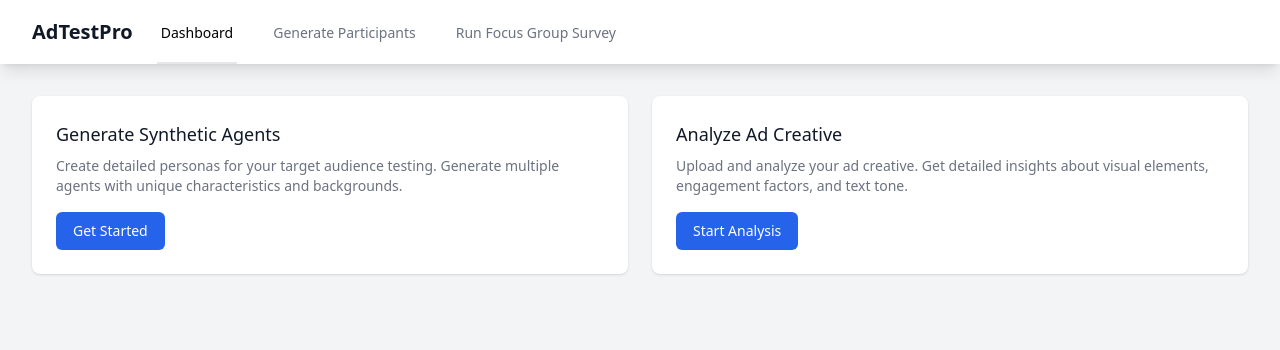
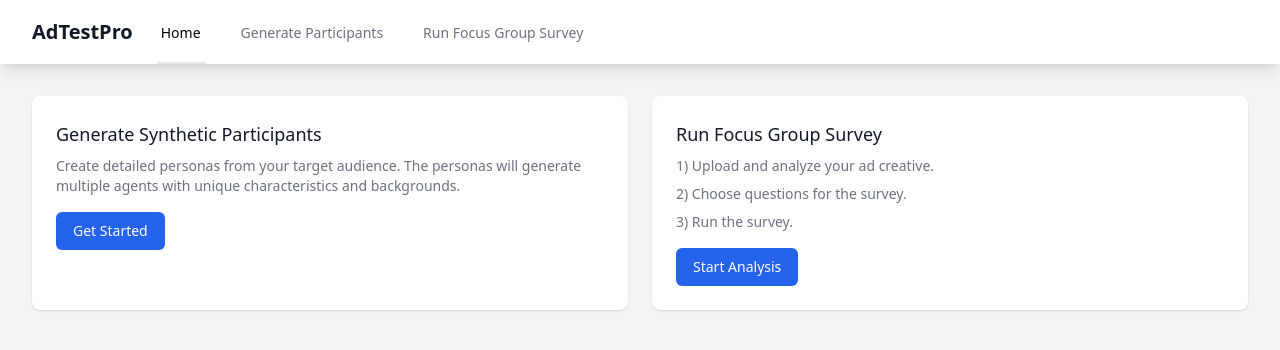
Before and after one commit to AnanyaP-WDW/AdTestPro, a FastAPI app: page / in a window 1280 px wide. Shown: the top 350 px of the page. Run offline with FastAPI, Linux system fonts and the light colour scheme; some libraries are stand-ins or nearby versions.

Commit message:
mod ui home path

```diff
--- a/app/main.py
+++ b/app/main.py
@@ -17,8 +17,8 @@
 
 
 app = FastAPI(
-    title="Synthetic Agents API",
-    description="API for generating synthetic audience agents",
+    title="AdTestPro",
+    description="Synthetic Focus Group testing for ad creatives",
     version="1.0.0"
 )
 
@@ -231,8 +231,14 @@
         )
 
 @app.get("/")
+async def root(request: Request):
+    """Serve the base template"""
+    return templates.TemplateResponse("index.html", {"request": request})
+
+@app.get("/home")
 async def home(request: Request):
-    return templates.TemplateResponse("index.html", {"request": request})
+    """Serve the home template"""
+    return templates.TemplateResponse("home.html", {"request": request})
 
 @app.get("/generate-participants")
 async def agents_page(request: Request):
@@ -240,11 +246,11 @@
 
 @app.get("/dashboard")
 async def agents_page(request: Request):
-    return templates.TemplateResponse("dashboard.html", {"request": request})
+    return templates.TemplateResponse("agents.html", {"request": request})
 
-@app.get("/upload-analyze-ad")
+@app.get("/run-focusgroup-survey")
 async def analyze_page(request: Request):
-    return templates.TemplateResponse("analyze.html", {"request": request})
+    return templates.TemplateResponse("run-focusgroup-survey.html", {"request": request})
 
 @app.get("/agents-content")
 async def agents_content(request: Request):
@@ -289,7 +295,8 @@
     # Return the template response instead of JSON
     return templates.TemplateResponse(
         "partials/survey_questions.html",
-        {"request": request, "questions": questions}
+        {"request": request,
+         "questions": survey_questions.question_map }
     )
 
 if __name__ == "__main__":
--- /dev/null
+++ b/app/templates/home.html
@@ -0,0 +1,48 @@
+<!-- Dashboard Content -->
+<div class="grid grid-cols-1 md:grid-cols-2 gap-6">
+    <div class="bg-white overflow-hidden shadow rounded-lg">
+        <div class="p-6">
+            <h3 class="text-lg font-medium text-gray-900">Generate Synthetic Participants</h3>
+            <p class="mt-2 text-sm text-gray-500 group relative">
+                Create detailed personas from your target audience.
+                <span class="group-hover:block hidden absolute z-10 bg-black text-white text-xs rounded p-2 w-64 -bottom-24">
+                    The system will generate 3 unique personas based on your target audience parameters. Each persona will have detailed characteristics including demographics, psychographics, shopping behavior, and communication style - making them ideal for focus group participation.
+                </span>
+                The personas will generate multiple agents with unique characteristics and backgrounds.
+            </p>
+            <div class="mt-4">
+                <button
+                    class="inline-flex items-center px-4 py-2 border border-transparent text-sm font-medium rounded-md text-white bg-blue-600 hover:bg-blue-700"
+                    hx-get="/generate-participants"
+                    hx-target="#main-content"
+                    hx-push-url="true">
+                    Get Started
+                </button>
+            </div>
+        </div>
+    </div>
+
+    <div class="bg-white overflow-hidden shadow rounded-lg">
+        <div class="p-6">
+            <h3 class="text-lg font-medium text-gray-900">Run Focus Group Survey</h3>
+            <p class="mt-2 text-sm text-gray-500">
+                1) Upload and analyze your ad creative.
+            </p>
+            <p class="mt-2 text-sm text-gray-500">
+                2) Choose questions for the survey.
+            </p>
+            <p class="mt-2 text-sm text-gray-500">
+                3) Run the survey.
+            </p>
+            <div class="mt-4">
+                <button
+                    class="inline-flex items-center px-4 py-2 border border-transparent text-sm font-medium rounded-md text-white bg-blue-600 hover:bg-blue-700"
+                    hx-get="/run-focusgroup-survey"
+                    hx-target="#main-content"
+                    hx-push-url="true">
+                    Start Analysis
+                </button>
+            </div>
+        </div>
+    </div>
+</div>
--- a/app/templates/index.html
+++ b/app/templates/index.html
@@ -28,13 +28,13 @@
                     <div class="hidden sm:ml-6 sm:flex sm:space-x-8">
                         <button
                             class="inline-flex items-center px-1 pt-1 border-b-2 text-sm font-medium"
-                            hx-get="/"
+                            hx-get="/home"
                             hx-target="#main-content"
                             hx-push-url="true"
                             hx-trigger="click"
                             _="on click add .border-blue-500 to me remove .border-transparent from me
                                 remove .border-blue-500 from .nav-link add .border-transparent to .nav-link">
-                            Dashboard
+                            Home
                         </button>
                         <button
                             class="nav-link inline-flex items-center px-1 pt-1 border-b-2 border-transparent text-sm font-medium text-gray-500 hover:text-gray-700 hover:border-gray-300"
@@ -48,7 +48,7 @@
                         </button>
                         <button
                             class="nav-link inline-flex items-center px-1 pt-1 border-b-2 border-transparent text-sm font-medium text-gray-500 hover:text-gray-700 hover:border-gray-300"
-                            hx-get="/upload-analyze-ad"
+                            hx-get="/run-focusgroup-survey"
                             hx-target="#main-content"
                             hx-push-url="true"
                             hx-trigger="click"
@@ -65,44 +65,7 @@
     <!-- Main Content -->
     <main class="max-w-7xl mx-auto px-4 sm:px-6 lg:px-8 py-8">
         <div id="main-content" class="content-section">
-            <!-- Dashboard Content -->
-            <div class="grid grid-cols-1 md:grid-cols-2 gap-6">
-                <div class="bg-white overflow-hidden shadow rounded-lg">
-                    <div class="p-6">
-                        <h3 class="text-lg font-medium text-gray-900">Generate Synthetic Agents</h3>
-                        <p class="mt-2 text-sm text-gray-500">
-                            Create detailed personas for your target audience testing. Generate multiple agents with unique characteristics and backgrounds.
-                        </p>
-                        <div class="mt-4">
-                            <button
-                                class="inline-flex items-center px-4 py-2 border border-transparent text-sm font-medium rounded-md text-white bg-blue-600 hover:bg-blue-700"
-                                hx-get="/agents"
-                                hx-target="#main-content"
-                                hx-push-url="true">
-                                Get Started
-                            </button>
-                        </div>
-                    </div>
-                </div>
-
-                <div class="bg-white overflow-hidden shadow rounded-lg">
-                    <div class="p-6">
-                        <h3 class="text-lg font-medium text-gray-900">Analyze Ad Creative</h3>
-                        <p class="mt-2 text-sm text-gray-500">
-                            Upload and analyze your ad creative. Get detailed insights about visual elements, engagement factors, and text tone.
-                        </p>
-                        <div class="mt-4">
-                            <button
-                                class="inline-flex items-center px-4 py-2 border border-transparent text-sm font-medium rounded-md text-white bg-blue-600 hover:bg-blue-700"
-                                hx-get="/analyze"
-                                hx-target="#main-content"
-                                hx-push-url="true">
-                                Start Analysis
-                            </button>
-                        </div>
-                    </div>
-                </div>
-            </div>
+            <!-- Content will be loaded here -->
         </div>
     </main>
 
@@ -132,10 +95,15 @@
             htmx.ajax('GET', path, {target: '#main-content'});
         }
 
-        // Initialize active state
+        // Initialize active state and load home content
         document.addEventListener('DOMContentLoaded', function() {
             const contentSection = document.querySelector('.content-section');
             contentSection.classList.add('active');
+
+            // Load home content if we're on the root path
+            if (window.location.pathname === '/') {
+                htmx.ajax('GET', '/home', {target: '#main-content'});
+            }
         });
     </script>
 </body>
--- a/app/templates/analyze.html
+++ b/app/templates/run-focusgroup-survey.html
@@ -3,14 +3,14 @@
 <head>
     <meta charset="UTF-8">
     <meta name="viewport" content="width=device-width, initial-scale=1.0">
-    <title>Analyze Ad Images</title>
+    <title>Run Focus Group Survey</title>
     <script src="https://unpkg.com/htmx.org@1.9.10"></script>
     <script src="https://cdn.tailwindcss.com"></script>
 </head>
 <body class="bg-gray-100">
     <div class="max-w-7xl mx-auto px-4 sm:px-6 lg:px-8 py-8">
         <div class="flex items-center justify-between mb-8">
-            <h1 class="text-3xl font-bold text-gray-900">Analyze Ad Images</h1>
+            <h1 class="text-3xl font-bold text-gray-900">Run Focus Group Survey</h1>
             <a href="/" class="text-blue-600 hover:text-blue-800">Back to Home</a>
         </div>
 
@@ -104,7 +104,7 @@
                 <div class="pt-6 border-t border-gray-200 mt-6">
                     <button type="submit"
                         class="w-full inline-flex justify-center py-2 px-4 border border-transparent shadow-sm text-sm font-medium rounded-md text-white bg-blue-600 hover:bg-blue-700 focus:outline-none focus:ring-2 focus:ring-offset-2 focus:ring-blue-500">
-                        Analyze Image
+                        Run Survey
                     </button>
                 </div>
             </form>
```
